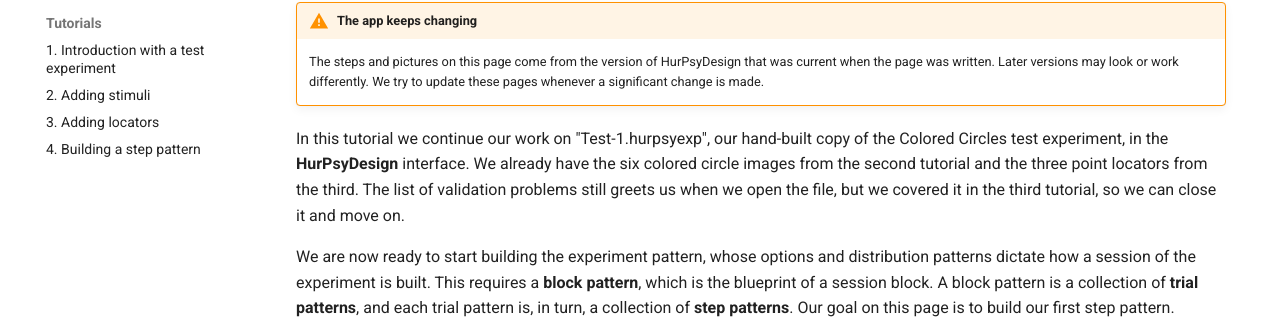
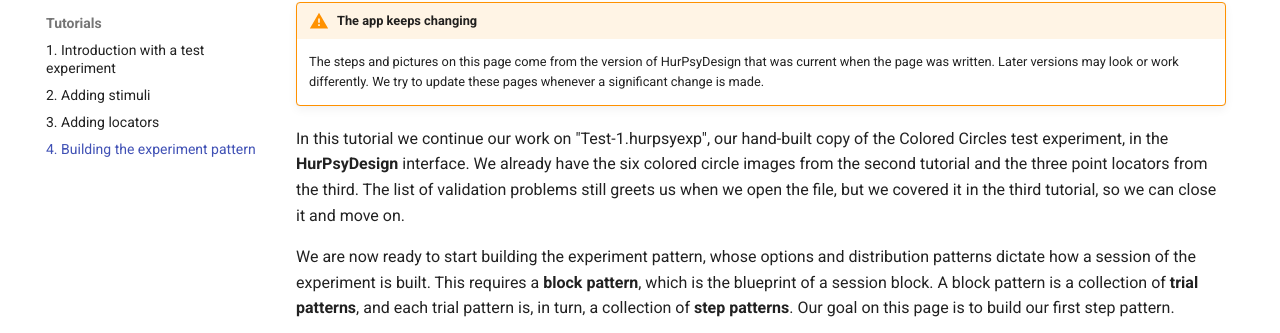
Before and after one commit to HurPsy/hurpsy.github.io, an MkDocs documentation site: the page built from docs/tutorial-4-experiment-pattern.md, in a window 1280 px wide. Shown: the part 178-511 px from the top of the page. Built offline with MkDocs 1.6.1 and Material for MkDocs 9.7.7, drawn with Linux system fonts in a browser that asks for light colours.

Commit message:
ClaudeCode pointed the Tutorials nav entry for tutorial 4 at the renamed page, tutorial-4-experiment-pattern.md, so the strict build passes again.
Co-Authored-By: Claude Opus 5.5 <noreply@anthropic.com>

```diff
--- a/mkdocs.yml
+++ b/mkdocs.yml
@@ -54,4 +54,4 @@ nav:
       - "1. Introduction with a test experiment": tutorial-1-introduction.md
       - "2. Adding stimuli": tutorial-2-adding-stimuli.md
       - "3. Adding locators": tutorial-3-adding-locators.md
-      - "4. Building a step pattern": tutorial-4-step-pattern.md
+      - "4. Building the experiment pattern": tutorial-4-experiment-pattern.md
```
